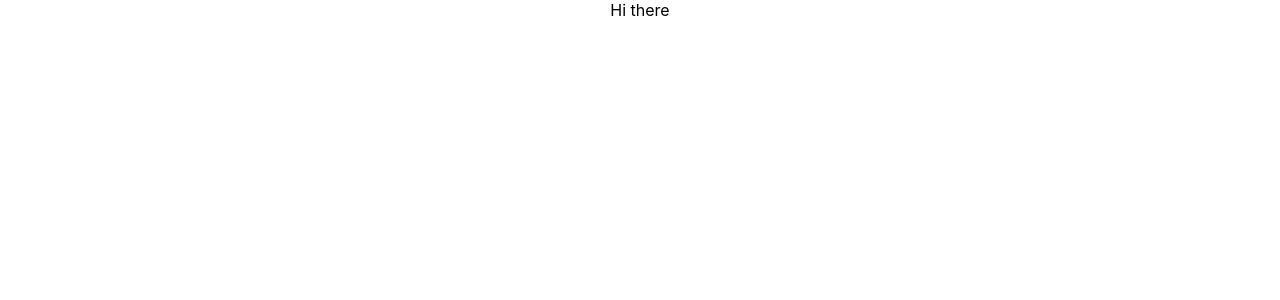
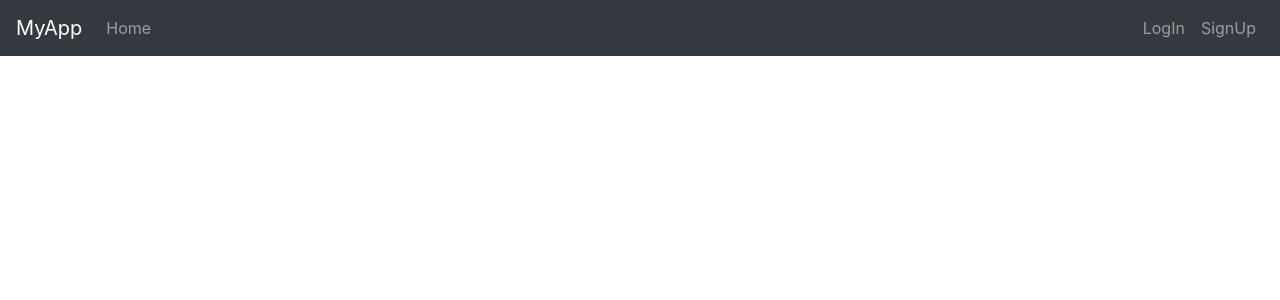
Before and after one commit to Sabri0o/react_logUp_logIn_logOut, a React (Create React App) app in the folder frontend/: page / in a window 1280 px wide. Shown: the top 300 px of the page. Built offline with nearby package versions, Linux system fonts and the light colour scheme.

Commit message:
adding nav bar

```diff
--- a/frontend/package.json
+++ b/frontend/package.json
@@ -6,8 +6,11 @@
     "@testing-library/jest-dom": "^5.14.0",
     "@testing-library/react": "^11.2.7",
     "@testing-library/user-event": "^12.8.3",
+    "bootstrap": "^4.6.0",
     "react": "^17.0.2",
+    "react-bootstrap": "^1.6.1",
     "react-dom": "^17.0.2",
+    "react-redux": "^7.2.4",
     "react-scripts": "4.0.3",
     "web-vitals": "^1.1.2"
   },
--- a/frontend/src/App.js
+++ b/frontend/src/App.js
@@ -1,7 +1,26 @@
 import "./App.css";
+import "bootstrap/dist/css/bootstrap.min.css";
+import { Nav, Navbar } from "react-bootstrap";
 
 function App() {
-  return <div className="App">Hi there</div>;
+  return (
+    <div className="App">
+
+      <Navbar collapseOnSelect expand="lg" bg="dark" variant="dark">
+        <Navbar.Brand href="#home">MyApp</Navbar.Brand>
+        <Navbar.Toggle aria-controls="responsive-navbar-nav" />
+        <Navbar.Collapse id="responsive-navbar-nav">
+          <Nav className="mr-auto">
+            <Nav.Link href="#home">Home</Nav.Link>
+          </Nav>
+          <Nav>
+            <Nav.Link href="#login">LogIn</Nav.Link>
+            <Nav.Link href="#signup">SignUp</Nav.Link>
+          </Nav>
+        </Navbar.Collapse>
+      </Navbar>
+    </div>
+  );
 }
 
 export default App;
```
Also changed, not shown: 1 other file (tests, documents, lock files or other folders).
